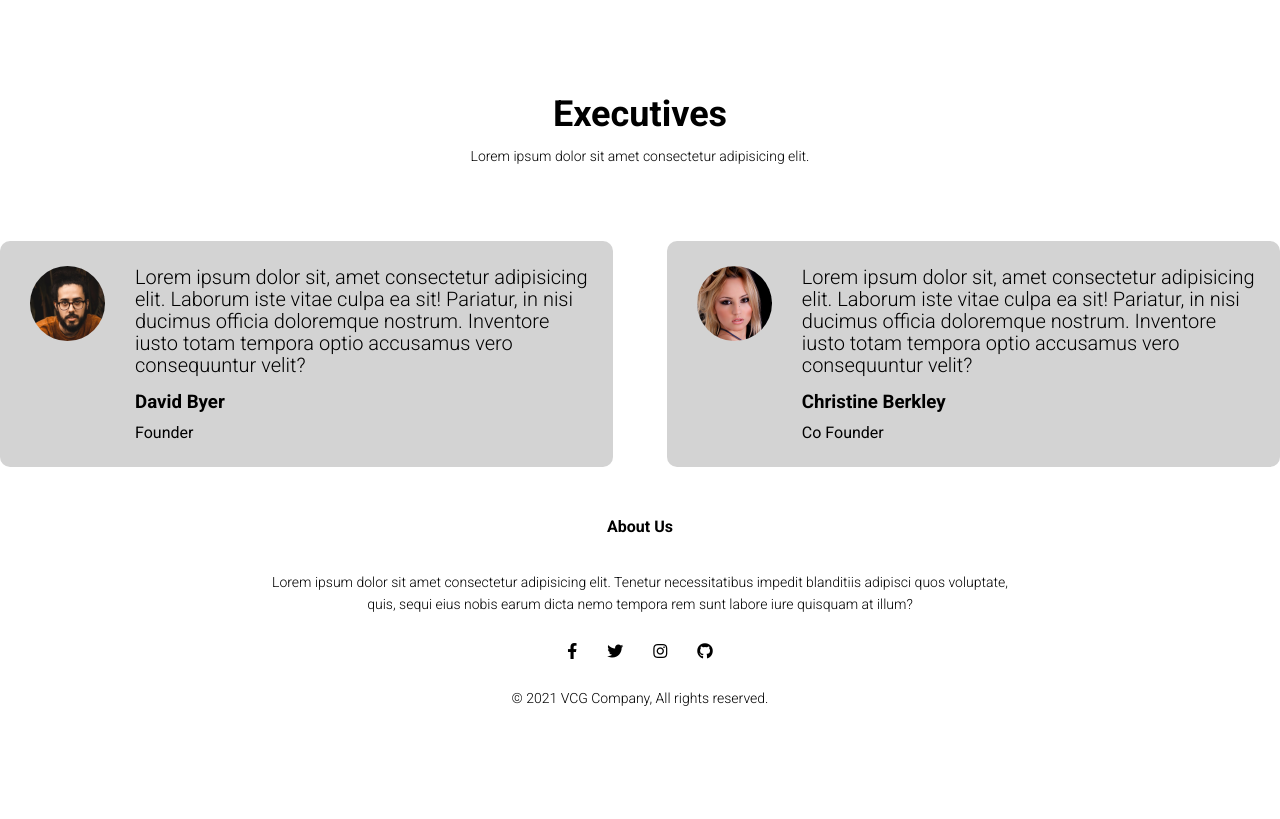
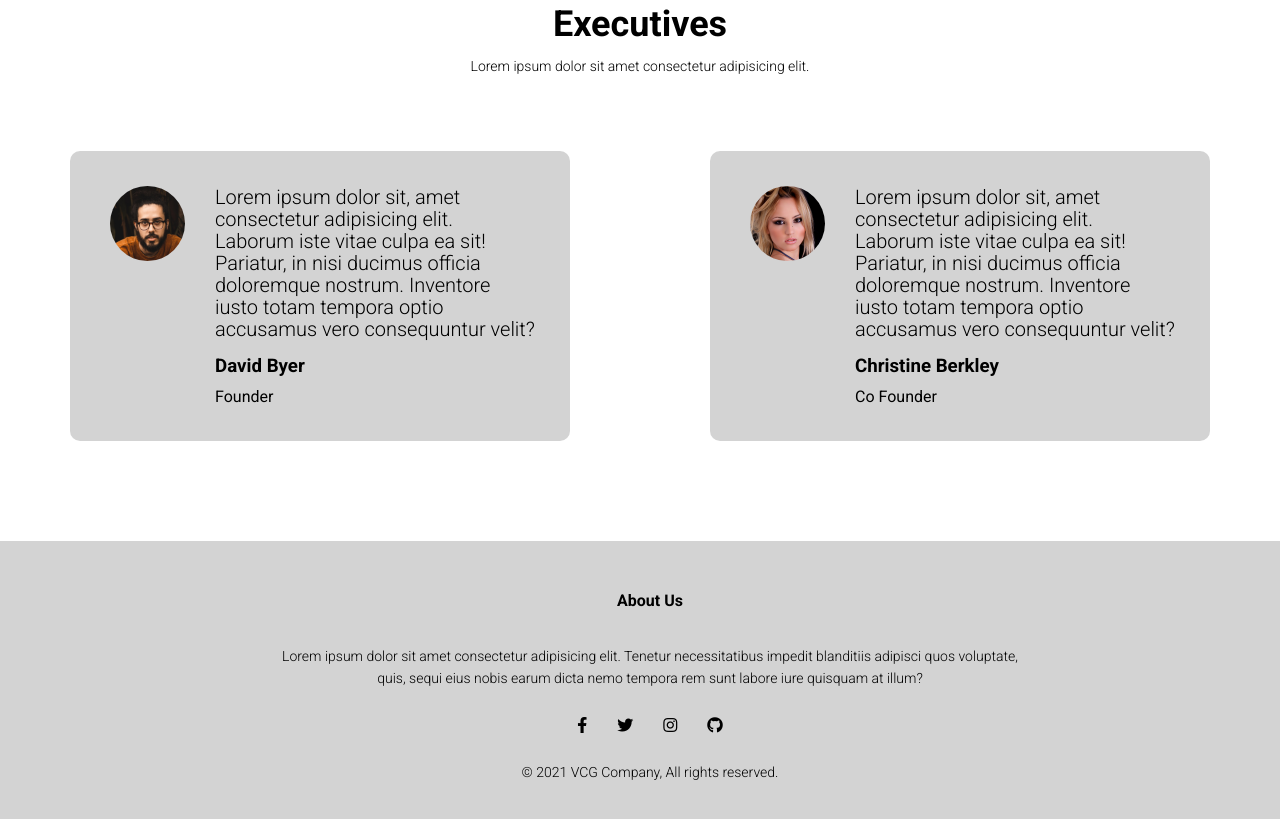
Before and after one commit to vcgallemit/VCG, a plain HTML site: page index.html in a window 1280 px wide. Shown: the part 1985-2804 px from the top of the page. Before the commit the page ends 2734 px from the top, so only its background shows below. Drawn offline with Linux system fonts and the light colour scheme.

Commit message:
paddings

```diff
--- a/index.css
+++ b/index.css
@@ -232,16 +232,19 @@ h3 {
 .executive {
   flex-basis: 80%;
   margin: auto;
-  padding-top: 100px;
+  padding-top: 10px;
+  padding-bottom: 50px;
   text-align: center;
 }
 .executive-col {
   flex-basis: 44%;
   border-radius: 10px;
-  margin-bottom: 55;
+  margin-bottom: 50px;
+  margin-left: 70px;
+  margin-right: 70px;
   text-align: left;
-  background: lightgrey;
-  padding: 25px;
+  background: rgb(211, 211, 211);
+  padding: 35px;
   cursor: pointer;
   display: flex;
 }
@@ -265,8 +268,9 @@ h3 {
 
 .footer {
   width: 100%;
+  background-color: lightgrey;
   text-align: center;
-  padding: 30px 0;
+  padding: 30px 10px;
 }
 .footer h4 {
   margin-bottom: 25px;
```
